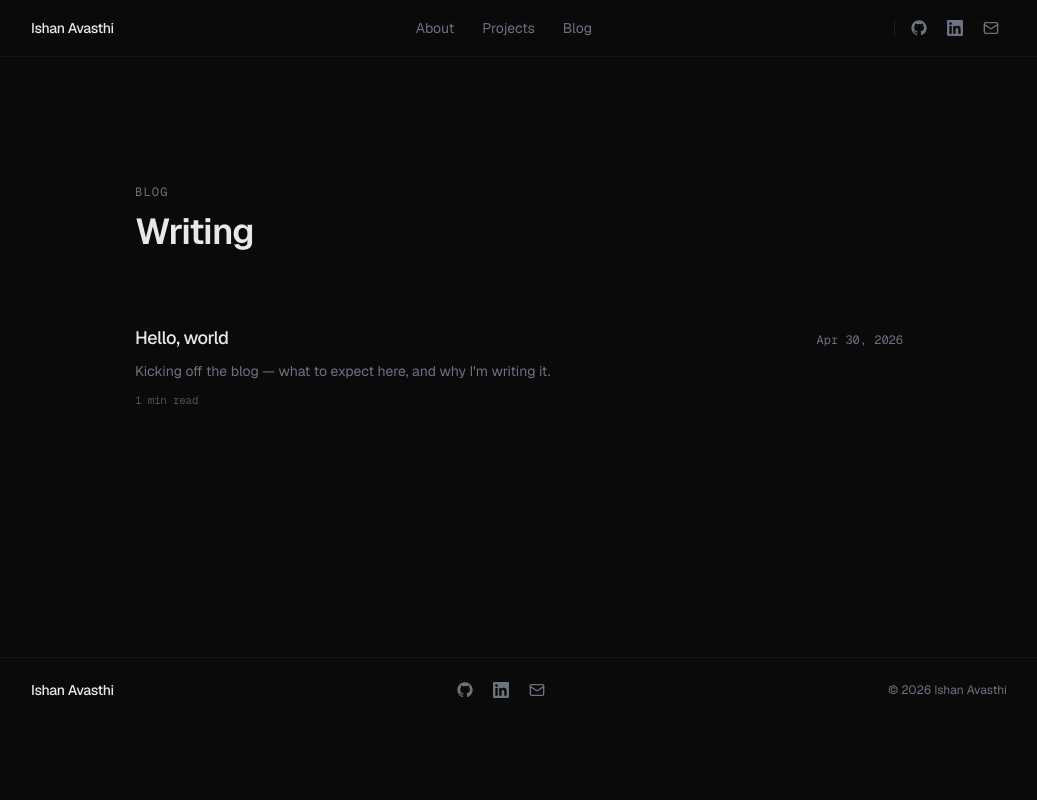
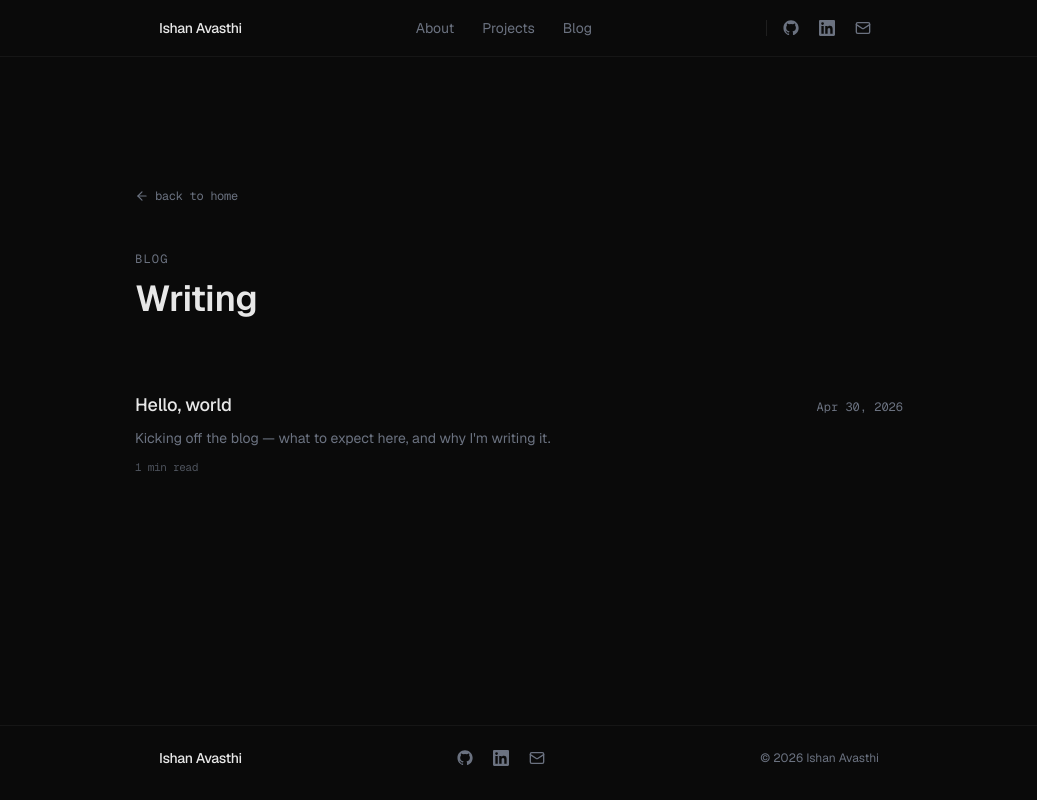
Before and after one commit to ishanavasthi/portfolio, a Next.js app: page /blog in a window 1280 px wide. Shown: the whole page, without its empty margins (121-1158 px from the left). Built offline with nearby package versions, Linux system fonts and the light colour scheme.

Commit message:
fix: inconsistencies

```diff
--- a/src/app/blog/[slug]/page.tsx
+++ b/src/app/blog/[slug]/page.tsx
@@ -50,7 +50,7 @@ export default async function BlogPostPage({
         </Link>
 
         <header className="mt-10">
-          <h1 className="text-foreground text-3xl font-semibold tracking-tight md:text-4xl">
+          <h1 className="text-foreground text-3xl font-semibold tracking-[-0.01em] md:text-4xl">
             {post.title}
           </h1>
           <div className="text-muted-foreground mt-4 flex items-center gap-3 font-mono text-xs">
@@ -62,7 +62,7 @@ export default async function BlogPostPage({
 
         <div
           className="prose prose-invert prose-neutral mt-12 max-w-none
-            prose-headings:tracking-tight prose-headings:font-semibold
+            prose-headings:tracking-[-0.01em] prose-headings:font-semibold
             prose-h1:text-3xl prose-h2:text-xl prose-h3:text-lg
             prose-p:leading-relaxed prose-p:text-foreground/85
             prose-a:text-[--accent] prose-a:no-underline hover:prose-a:underline
--- a/src/app/blog/page.tsx
+++ b/src/app/blog/page.tsx
@@ -1,6 +1,7 @@
 import type { Metadata } from "next";
 import Link from "next/link";
 import { getAllPosts, formatPostDate } from "@/lib/blog";
+import { BackLink } from "@/components/layout/back-link";
 
 export const metadata: Metadata = {
   title: "Blog",
@@ -13,10 +14,11 @@ export default function BlogIndexPage() {
   return (
     <section className="px-4 py-24 md:px-6 md:py-32">
       <div className="mx-auto max-w-3xl">
-        <p className="text-muted-foreground font-mono text-xs tracking-widest uppercase">
+        <BackLink />
+        <p className="text-muted-foreground mt-10 font-mono text-xs tracking-widest uppercase">
           Blog
         </p>
-        <h1 className="text-foreground mt-3 text-3xl font-semibold tracking-tight md:text-4xl">
+        <h1 className="text-foreground mt-3 text-3xl font-semibold tracking-[-0.01em] md:text-4xl">
           Writing
         </h1>
 
@@ -33,7 +35,7 @@ export default function BlogIndexPage() {
                   className="group block py-6 transition-colors"
                 >
                   <div className="flex items-baseline justify-between gap-6">
-                    <h2 className="text-foreground group-hover:text-[--accent] text-lg font-medium tracking-tight transition-colors">
+                    <h2 className="text-foreground group-hover:text-[--accent] text-lg font-medium tracking-[-0.01em] transition-colors">
                       {post.title}
                     </h2>
                     <time
--- a/src/app/globals.css
+++ b/src/app/globals.css
@@ -68,14 +68,14 @@
   --popover: var(--surface);
   --popover-foreground: var(--text);
   --primary: var(--accent);
-  --primary-foreground: #0a0a0a;
-  --secondary: #1a1a1a;
+  --primary-foreground: var(--bg);
+  --secondary: var(--surface);
   --secondary-foreground: var(--text);
   --muted-foreground: var(--muted);
-  --accent-foreground: #0a0a0a;
+  --accent-foreground: var(--bg);
   --destructive: oklch(0.704 0.191 22.216);
   --border: #1f1f1f;
-  --input: #1f1f1f;
+  --input: var(--border);
   --ring: var(--accent);
   --chart-1: oklch(0.87 0 0);
   --chart-2: oklch(0.556 0 0);
@@ -86,10 +86,10 @@
   --sidebar: var(--surface);
   --sidebar-foreground: var(--text);
   --sidebar-primary: var(--accent);
-  --sidebar-primary-foreground: #0a0a0a;
-  --sidebar-accent: #1a1a1a;
+  --sidebar-primary-foreground: var(--bg);
+  --sidebar-accent: var(--surface);
   --sidebar-accent-foreground: var(--text);
-  --sidebar-border: #1f1f1f;
+  --sidebar-border: var(--border);
   --sidebar-ring: var(--accent);
 }
 
--- /dev/null
+++ b/src/app/projects/page.tsx
@@ -0,0 +1,19 @@
+import type { Metadata } from "next";
+import { Projects } from "@/components/sections/projects";
+import { BackLink } from "@/components/layout/back-link";
+
+export const metadata: Metadata = {
+  title: "Projects",
+  description: "Selected work — LLM systems, agentic tooling, and more.",
+};
+
+export default function ProjectsPage() {
+  return (
+    <>
+      <div className="mx-auto max-w-3xl px-4 pt-12 md:px-6 md:pt-20">
+        <BackLink />
+      </div>
+      <Projects />
+    </>
+  );
+}
--- /dev/null
+++ b/src/components/layout/back-link.tsx
@@ -0,0 +1,29 @@
+import Link from "next/link";
+import { ArrowLeft } from "lucide-react";
+import { cn } from "@/lib/utils";
+
+export function BackLink({
+  href = "/",
+  label = "back to home",
+  className,
+}: {
+  href?: string;
+  label?: string;
+  className?: string;
+}) {
+  return (
+    <Link
+      href={href}
+      className={cn(
+        "text-muted-foreground hover:text-[--accent] group inline-flex items-center gap-1.5 font-mono text-xs tracking-tight transition-colors",
+        className,
+      )}
+    >
+      <ArrowLeft
+        className="h-3.5 w-3.5 transition-transform group-hover:-translate-x-0.5"
+        aria-hidden
+      />
+      {label}
+    </Link>
+  );
+}
--- a/src/components/layout/footer.tsx
+++ b/src/components/layout/footer.tsx
@@ -5,7 +5,7 @@ export function Footer() {
   const year = new Date().getFullYear();
   return (
     <footer className="border-border/60 mt-24 border-t">
-      <div className="mx-auto flex h-16 max-w-5xl items-center justify-between gap-4 px-4 md:px-6">
+      <div className="mx-auto flex h-16 max-w-3xl items-center justify-between gap-4 px-4 md:px-6">
         <span className="text-foreground text-sm font-medium tracking-tight">
           {site.name}
         </span>
--- a/src/components/layout/navbar.tsx
+++ b/src/components/layout/navbar.tsx
@@ -29,12 +29,12 @@ export function Navbar() {
 
   return (
     <motion.header
-      initial={{ opacity: 0, y: -8 }}
+      initial={{ opacity: 0, y: 20 }}
       animate={{ opacity: 1, y: 0 }}
       transition={{ duration: 0.5, ease: [0.22, 1, 0.36, 1] }}
-      className="fixed inset-x-0 top-0 z-50 border-b border-border/60 bg-background/70 backdrop-blur-md"
+      className="fixed inset-x-0 top-0 z-50 border-b border-border/60 bg-background"
     >
-      <nav className="mx-auto flex h-14 max-w-5xl items-center justify-between px-4 md:px-6">
+      <nav className="mx-auto flex h-14 max-w-3xl items-center justify-between px-4 md:px-6">
         <motion.div variants={fadeUp} initial="hidden" animate="show" custom={0}>
           <Link
             href="/"
--- a/src/components/sections/about.tsx
+++ b/src/components/sections/about.tsx
@@ -16,7 +16,7 @@ const item: Variants = {
 
 export function About() {
   return (
-    <section id="about" className="px-4 py-24 md:px-6 md:py-32">
+    <section id="about" className="px-4 py-12 md:px-6 md:py-16">
       <motion.div
         variants={container}
         initial="hidden"
--- a/src/components/sections/hero.tsx
+++ b/src/components/sections/hero.tsx
@@ -26,7 +26,7 @@ const item: Variants = {
 
 export function Hero() {
   return (
-    <section className="px-4 py-24 md:px-6 md:py-32">
+    <section className="px-4 pt-24 pb-12 md:px-6 md:pt-32 md:pb-16">
       <motion.div
         variants={container}
         initial="hidden"
@@ -35,7 +35,7 @@ export function Hero() {
       >
         <motion.h1
           variants={item}
-          className="text-foreground text-5xl font-semibold tracking-tight md:text-7xl"
+          className="text-foreground text-5xl font-semibold tracking-[-0.01em] md:text-7xl"
         >
           {site.name}
         </motion.h1>
--- a/src/components/sections/projects.tsx
+++ b/src/components/sections/projects.tsx
@@ -49,13 +49,13 @@ function ProjectCard({ project }: { project: Project }) {
     <motion.div variants={item} className="group">
       <Card
         className={cn(
-          "relative h-full gap-4 border-border bg-[--surface] py-5 shadow-none transition-all duration-300",
+          "relative h-full gap-4 border-[--border] bg-[--surface] py-5 shadow-none transition-all duration-300",
           "hover:-translate-y-0.5 hover:border-[--accent]/60",
-          "hover:shadow-[0_0_0_1px_rgb(110_231_183/0.25),0_8px_32px_-12px_rgb(110_231_183/0.18)]",
+          "hover:shadow-[0_0_0_1px_color-mix(in_oklab,var(--accent)_25%,transparent),0_8px_32px_-12px_color-mix(in_oklab,var(--accent)_18%,transparent)]",
         )}
       >
         <CardHeader className="flex-row items-start justify-between gap-4">
-          <CardTitle className="text-foreground group-hover:text-[--accent] text-base font-semibold tracking-tight transition-colors">
+          <CardTitle className="text-foreground group-hover:text-[--accent] text-base font-semibold tracking-[-0.01em] transition-colors">
             {project.name}
           </CardTitle>
           <div className="flex items-center gap-0.5">
@@ -95,7 +95,7 @@ function ProjectCard({ project }: { project: Project }) {
 
 export function Projects() {
   return (
-    <section id="projects" className="px-4 py-24 md:px-6 md:py-32">
+    <section id="projects" className="px-4 py-12 md:px-6 md:py-16">
       <motion.div
         variants={container}
         initial="hidden"
```
